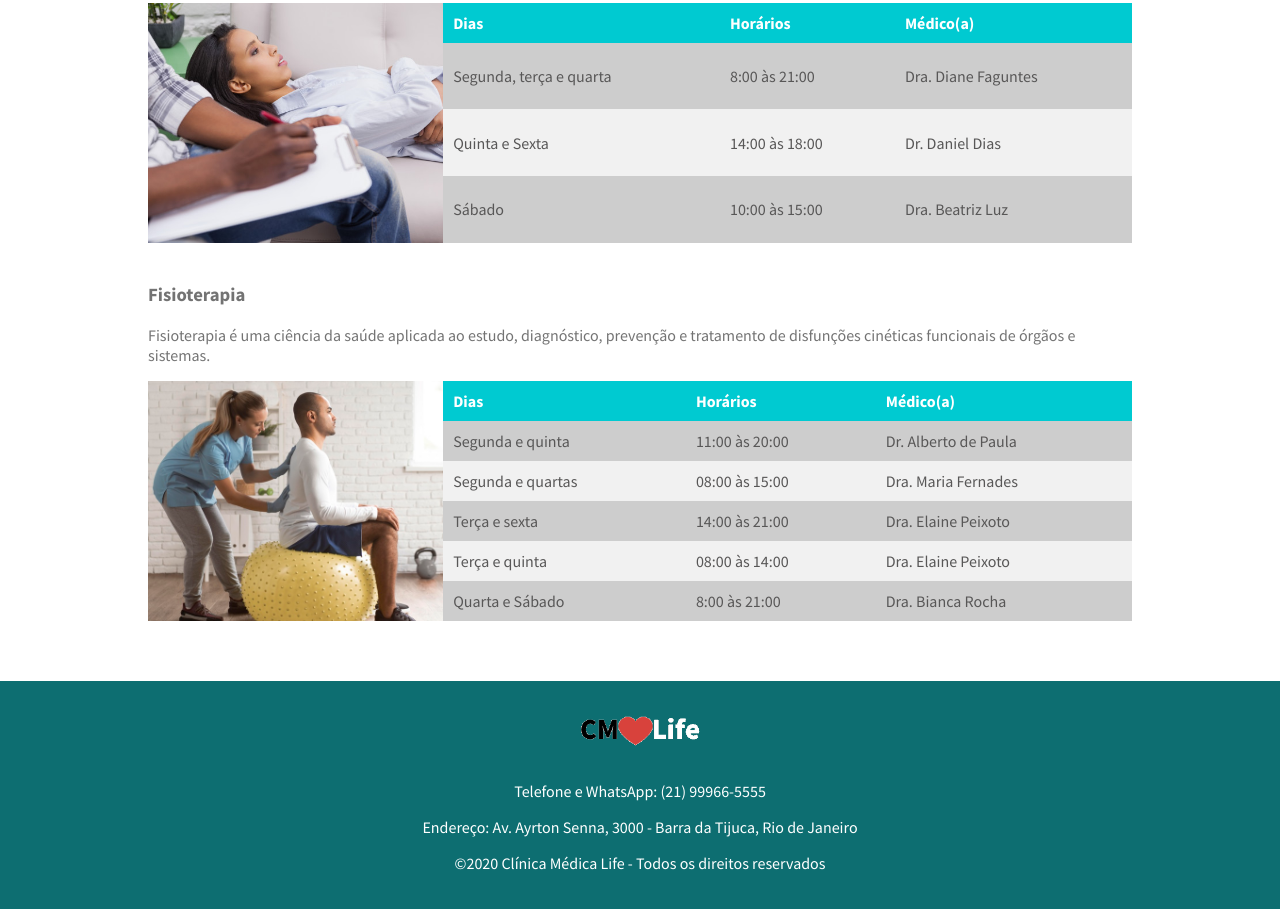
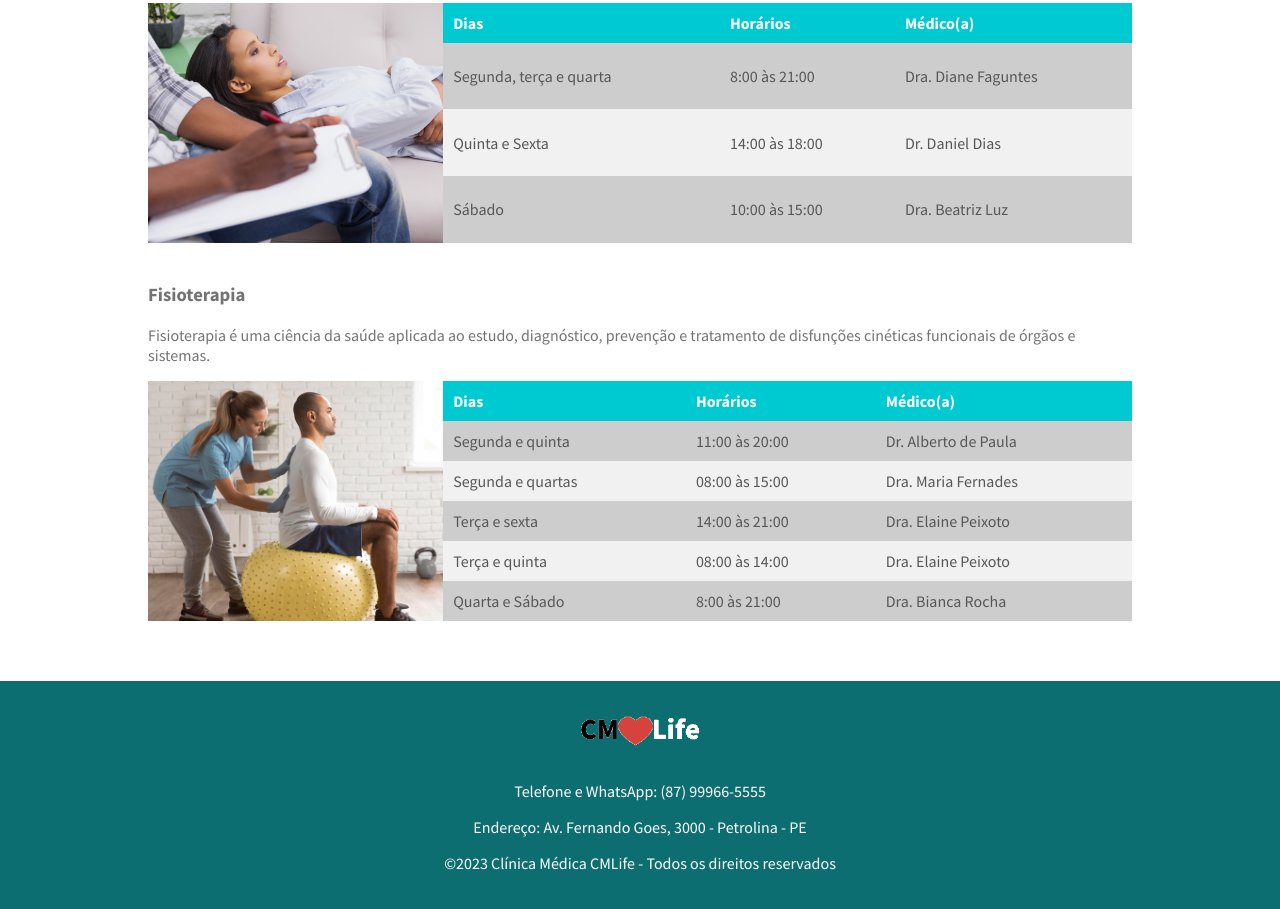
Before and after one commit to rfonts/CMLife, a plain HTML site: page especialidades.html in a window 1280 px wide. Shown: the part 1434-2343 px from the top of the page. Drawn offline with Linux system fonts and the light colour scheme.

Commit message:
Update especialidades.html

```diff
--- a/especialidades.html
+++ b/especialidades.html
@@ -253,15 +253,15 @@
       <img class="topo-logo" src="assets/logo.png" alt="Clínica Médica" title="Clínica Médica Life">
 
       <p>
-        Telefone e WhatsApp: (21) 99966-5555
+        Telefone e WhatsApp: (87) 99966-5555
       </p>
 
       <p>
-        Endereço: Av. Ayrton Senna, 3000 - Barra da Tijuca, Rio de Janeiro
+        Endereço: Av. Fernando Goes, 3000 - Petrolina - PE
       </p>
 
       <p>
-        ©2020 Clínica Médica Life  - Todos os direitos reservados
+        ©2023 Clínica Médica CMLife  - Todos os direitos reservados
       </p>
     </div>
   </footer>
```
